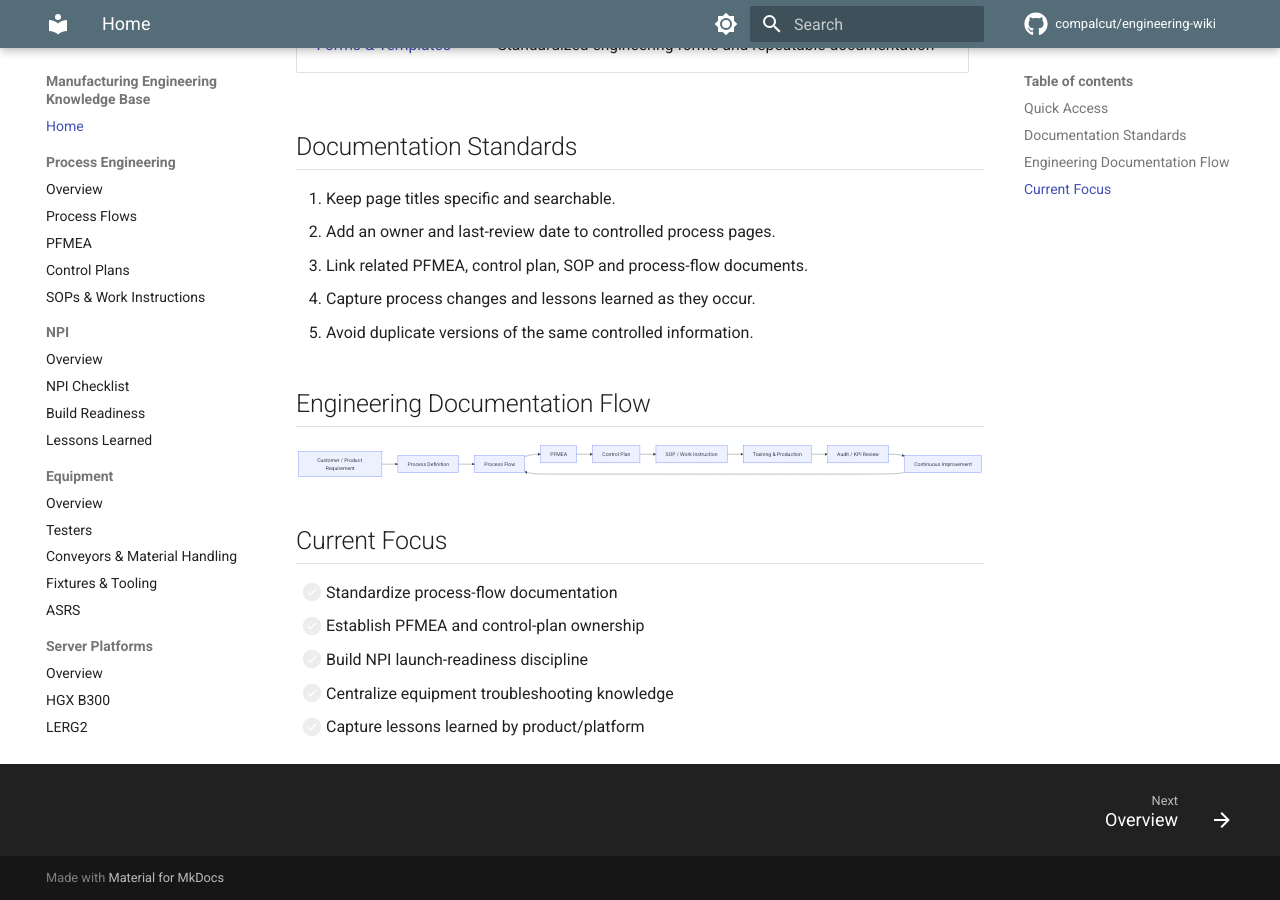
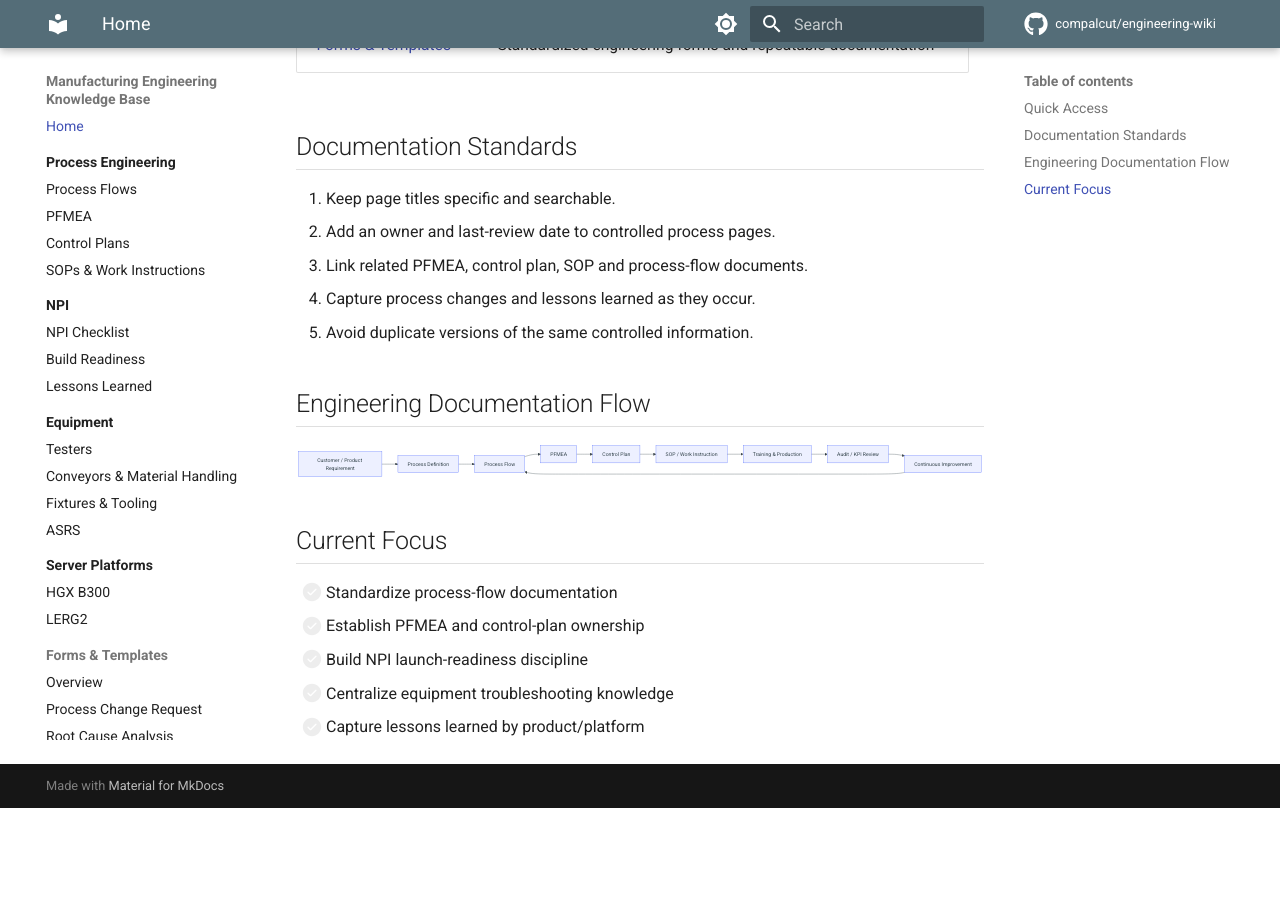
Before and after one commit to COMPALCUT/CUT, an MkDocs documentation site: the page built from docs/index.md, in a window 1280 px wide and 900 px high, scrolled down 711 px. Built offline with MkDocs 1.6.1 and Material for MkDocs 9.7.7, drawn with Linux system fonts in a browser that asks for light colours; comment, search, counter and statistics services are not loaded; after the commit the page ends 1519 px from its top, so only the background shows below that.

Commit message:
Update mkdocs.yml with new navigation features
Added new navigation features and removed obsolete links.

```diff
--- a/mkdocs.yml
+++ b/mkdocs.yml
@@ -7,15 +7,18 @@ edit_uri: edit/main/docs/
 
 theme:
   name: material
+
   features:
     - navigation.sections
     - navigation.expand
+    - navigation.indexes
+    - navigation.path
     - navigation.top
-    - navigation.footer
+    - navigation.tracking
+    - toc.follow
     - search.suggest
     - search.highlight
     - content.action.edit
-    - content.code.copy
   palette:
     - scheme: default
       primary: blue grey
@@ -89,6 +92,3 @@ nav:
       - Process Change Request: forms-templates/process-change-request.md
       - Root Cause Analysis: forms-templates/root-cause-analysis.md
       - Engineering Meeting Notes: forms-templates/engineering-meeting-notes.md
-      - Process Change Request: templates/process-change-request.md
-      - Issue / RCA Template: templates/issue-rca.md
-      - Meeting Notes: templates/meeting-notes.md
```
